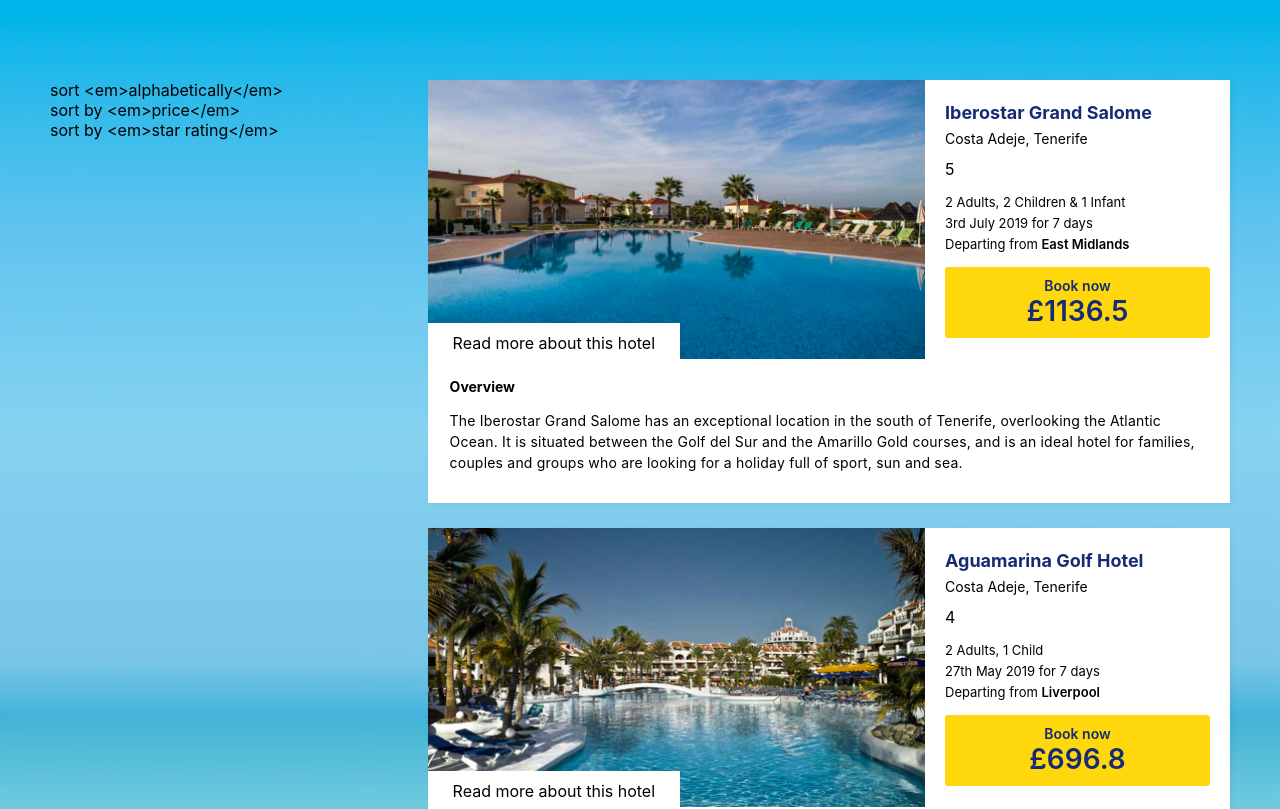
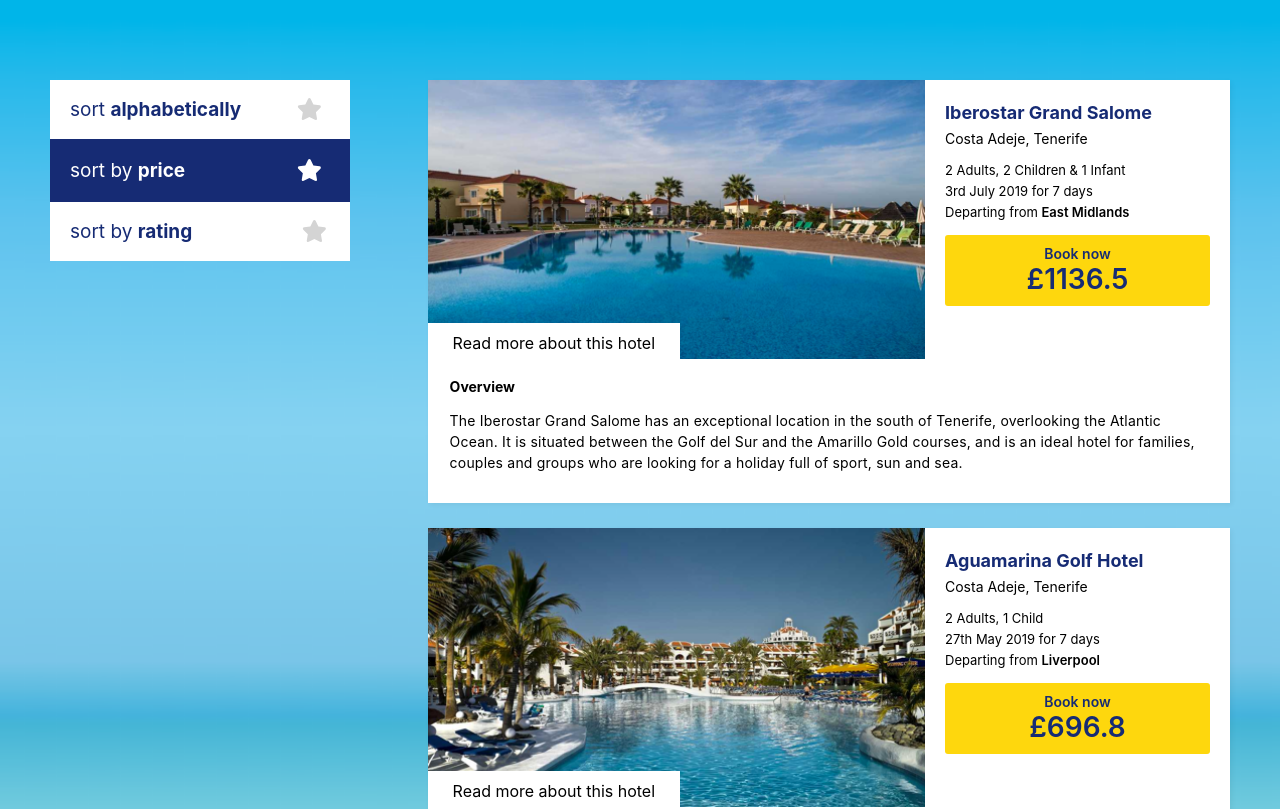
Before and after one commit to nahmadic/on-the-beach-react, a React (Create React App) app: page / in a window 1280 px wide. Shown: the top 809 px of the page. Built offline with nearby package versions, Linux system fonts and the light colour scheme.

Commit message:
Adds more styles for sort options

```diff
--- a/src/components/card/Card.js
+++ b/src/components/card/Card.js
@@ -2,7 +2,7 @@ import React from 'react';
 
 import styles from './Card.module.css';
 
-function Card ({ title, location, image, stars, guests, length, departure, price, description }) {
+function Card ({ title, location, image, rating, guests, length, departure, price, description }) {
 
   return (
     <article className={styles.card}>
@@ -14,7 +14,7 @@ function Card ({ title, location, image, stars, guests, length, departure, price
         <div className={styles.info}>
           <h2 className={styles.title}>{title}</h2>
           <h3 className={styles.location}>{location}</h3>
-          <div className={styles.stars}>{stars}</div>
+          <div className={styles.stars}>{rating}</div>
           <p className={styles.guests}>{guests}</p>
           <p className={styles.length}>{length}</p>
           <p className={styles.departure}>Departing from <em>{departure}</em></p>
--- a/src/components/container/Container.module.css
+++ b/src/components/container/Container.module.css
@@ -9,6 +9,8 @@
 
 .container aside {
   width: 32%;
+  box-sizing: border-box;
+  padding-right: 78px;
 }
 
 .container main {
--- a/src/components/sort/Sort.js
+++ b/src/components/sort/Sort.js
@@ -1,17 +1,27 @@
 import React from 'react';
+
+import { faSortAlphaDown, faPoundSign, faStar } from "@fortawesome/free-solid-svg-icons";
+import { FontAwesomeIcon } from '@fortawesome/react-fontawesome';
+
+import './sort.css';
 
 function Sort ({ currentSort, options }) {
   return (
-    <div className="Sort">
+    <div className='button-container'>
       {options.map(option => {
         let btnClass = [
           'button',
-          option.name == currentSort ? 'button-active' : ''
+          option.name === currentSort ? 'button-active' : ''
         ];
-
         btnClass = btnClass.join(' ');
 
-        return <div className={btnClass}>{option.text}</div>
+        return (
+          <div className={btnClass}>
+            <span className='button-text'>
+              sort {option.name !== 'alphabetically' ? 'by ' : ' '}<strong>{option.name}</strong>
+            </span>
+            <FontAwesomeIcon className='button-icon' icon={option.icon === 'alpha' ? faSortAlphaDown : option.icon === 'pound' ? faPoundSign : faStar } />
+          </div>)
       })}
     </div>
   );
--- /dev/null
+++ b/src/components/sort/sort.css
@@ -0,0 +1,36 @@
+.button {
+  background-color: #FFF;
+  color: #162B74;
+  display: flex;
+  justify-content: space-between;
+  padding: 18px 20px;
+  border-bottom: 2px solid #162B74;
+  cursor: pointer;
+}
+
+.button:last-of-type {
+  border-bottom: none;
+}
+
+.button.button-active {
+  background-color: #162B74;
+  color: #FFF;
+}
+
+.button.button-active .button-icon {
+  color: #FFF;
+}
+
+.button-text {
+  font-size: 19px;
+}
+
+.button-icon {
+  color: #D4D4D4;
+  font-size: 22px;
+  margin-right: 8px;
+}
+
+.button:last-of-type .button-icon {
+  margin-right: 3px;
+}
```
Also changed, not shown: src/components/sort/Sort.module.css (deleted).
